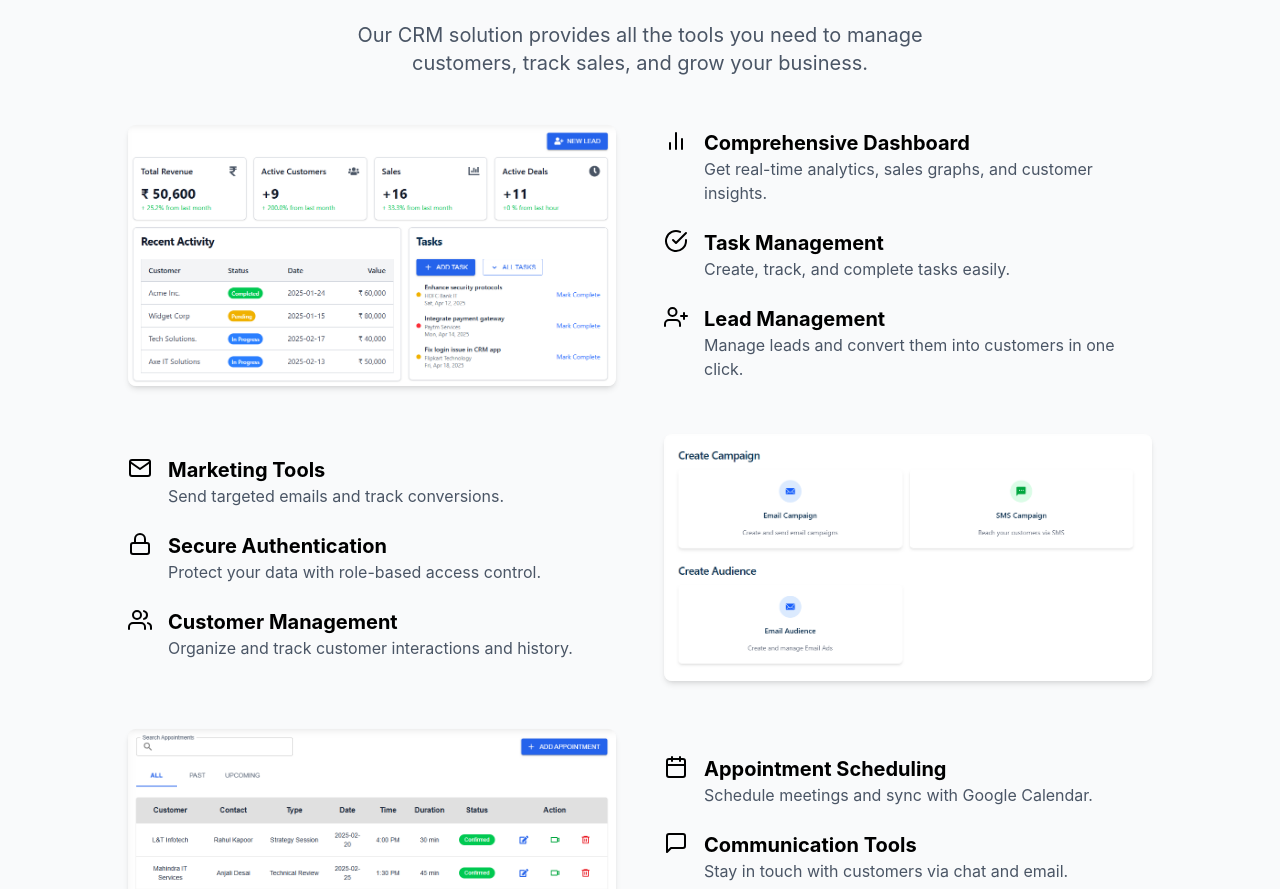
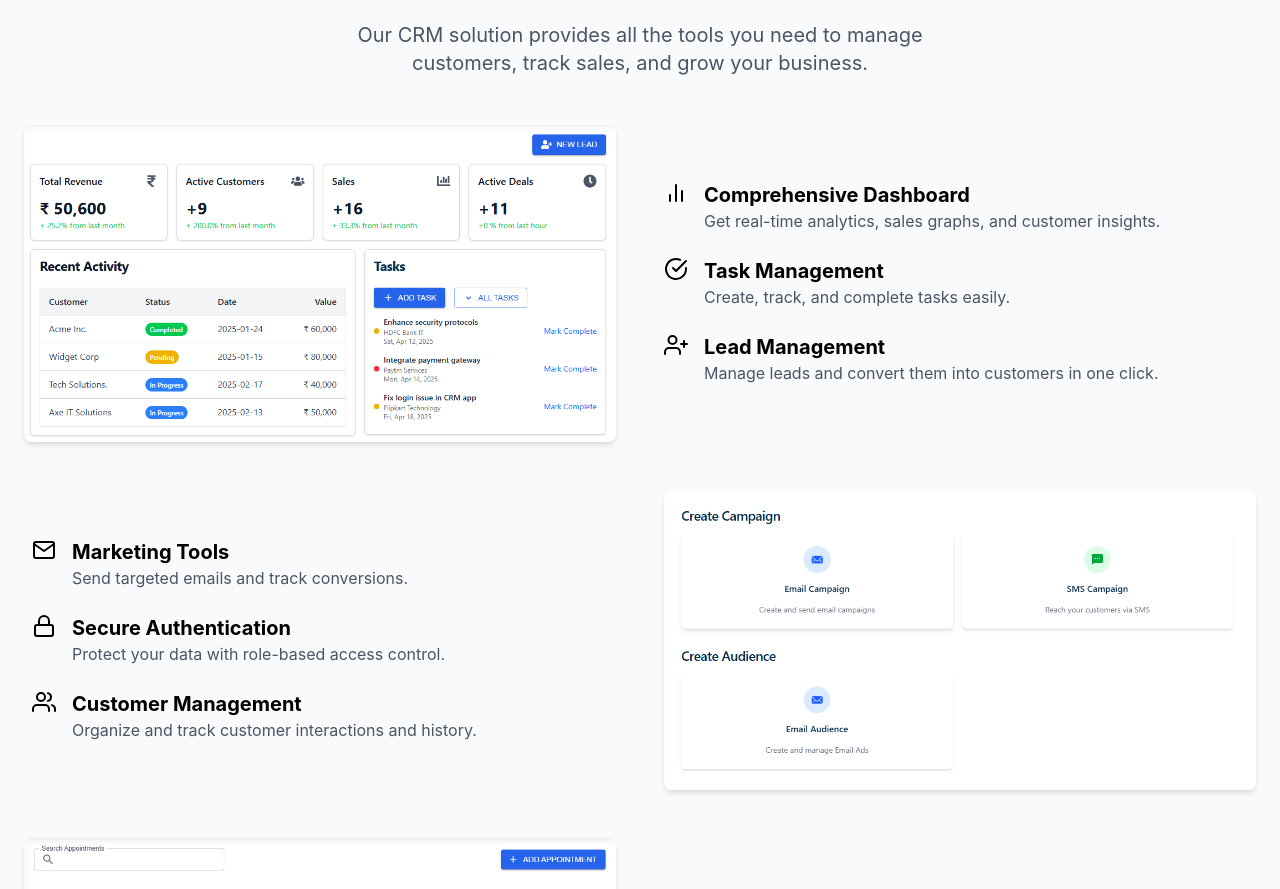
Before and after one commit to Avi0304/Customer-Relationship-Management, a React (Vite) app: page / in a window 1280 px wide. Shown: the part 1124-2013 px from the top of the page. Built offline with nearby package versions, Linux system fonts and the light colour scheme; no server answers.

Commit message:
Set images in feature sections of website

```diff
--- a/src/components/Website/FeatureSection.jsx
+++ b/src/components/Website/FeatureSection.jsx
@@ -41,7 +41,8 @@ const FeatureSection = () => {
         </div>
 
         {/* Features Grid */}
-        <div className="mt-12 grid max-w-5xl mx-auto gap-12 lg:grid-cols-2 xl:grid-cols-2 2xl:grid-cols-3">
+        <div className="mt-12 grid max-w-7xl 2xl:max-w-none mx-auto gap-12 lg:grid-cols-2 xl:grid-cols-2 2xl:grid-cols-2">
+
           {/* Left Side (Image) */}
           <div className="h-full w-full">
             <img
@@ -88,7 +89,8 @@ const FeatureSection = () => {
         </div>
 
         {/* Second Features Row */}
-        <div className="mt-12 grid max-w-5xl mx-auto gap-12 lg:grid-cols-2 xl:grid-cols-2 2xl:grid-cols-3">
+        <div className="mt-12 grid max-w-7xl 2xl:max-w-none mx-auto gap-12 lg:grid-cols-2 xl:grid-cols-2 2xl:grid-cols-2">
+
           {/* Left Side (Text) */}
           <div className="flex flex-col justify-center space-y-6">
             {[
@@ -108,7 +110,7 @@ const FeatureSection = () => {
                 desc: "Organize and track customer interactions and history.",
               },
             ].map((feature, index) => (
-              <div key={index} className="flex items-start gap-4">
+              <div key={index} className="flex items-start gap-4 mx-2">
                 <div className="text-black text-2xl dark:text-indigo-400">
                   {feature.icon}
                 </div>
@@ -135,7 +137,8 @@ const FeatureSection = () => {
         </div>
 
         {/* Third Features Row */}
-        <div className="mt-12 grid max-w-5xl mx-auto gap-12 lg:grid-cols-2 xl:grid-cols-2 2xl:grid-cols-3">
+        <div className="mt-12 grid max-w-7xl 2xl:max-w-none mx-auto gap-12 lg:grid-cols-2 xl:grid-cols-2 2xl:grid-cols-2">
+
           {/* Left Side (Image) */}
          <div className="h-full w-full">
          <img
```
